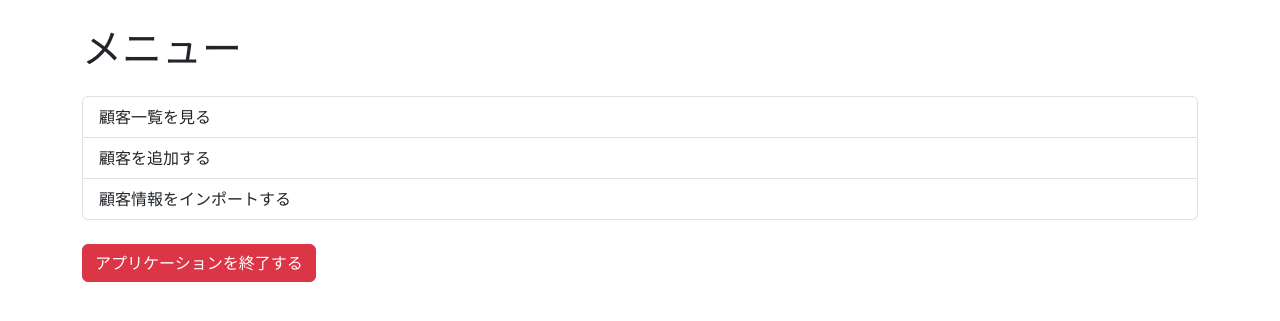
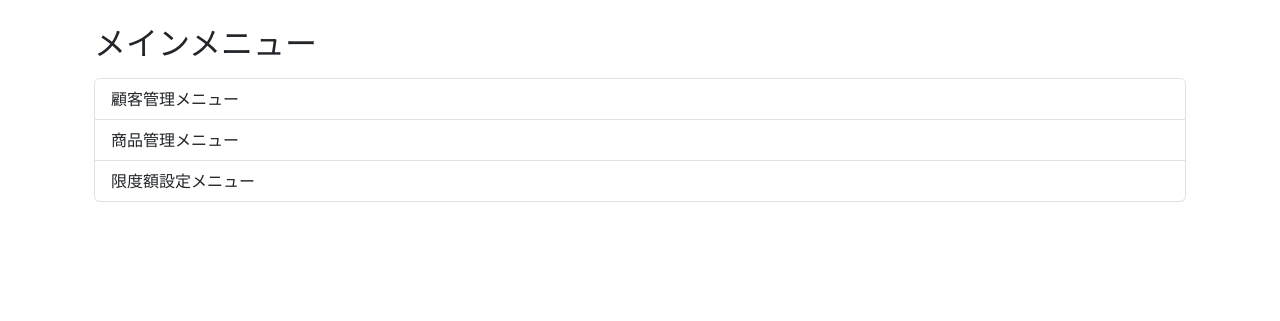
Before and after one commit to sk04237/customer_managementsystem, a Flask app: page / in a window 1280 px wide. Shown: the part 56-377 px from the top of the page. Run offline with Flask 3, Linux system fonts and the light colour scheme.

Commit message:
Update menu.html

```diff
--- a/app/templates/menu.html
+++ b/app/templates/menu.html
@@ -1,15 +1,12 @@
 {% extends "base.html" %}
 
-{% block title %}メニュー{% endblock %}
-
 {% block content %}
-<h1 class="mb-4">メニュー</h1>
-<div class="list-group">
-    <a href="/customers" class="list-group-item list-group-item-action">顧客一覧を見る</a>
-    <a href="/customers/add" class="list-group-item list-group-item-action">顧客を追加する</a>
-    <a href="/customers/import" class="list-group-item list-group-item-action">顧客情報をインポートする</a>
+<div class="container">
+    <h2 class="mt-4">メインメニュー</h2>
+    <div class="list-group mt-3">
+        <a href="/customers_menu" class="list-group-item list-group-item-action">顧客管理メニュー</a>
+        <a href="/products_menu" class="list-group-item list-group-item-action">商品管理メニュー</a>
+        <a href="/discount_settings" class="list-group-item list-group-item-action">限度額設定メニュー</a>
+    </div>
 </div>
-<form method="POST" action="/shutdown" class="mt-4">
-    <button type="submit" class="btn btn-danger">アプリケーションを終了する</button>
-</form>
 {% endblock %}
```
